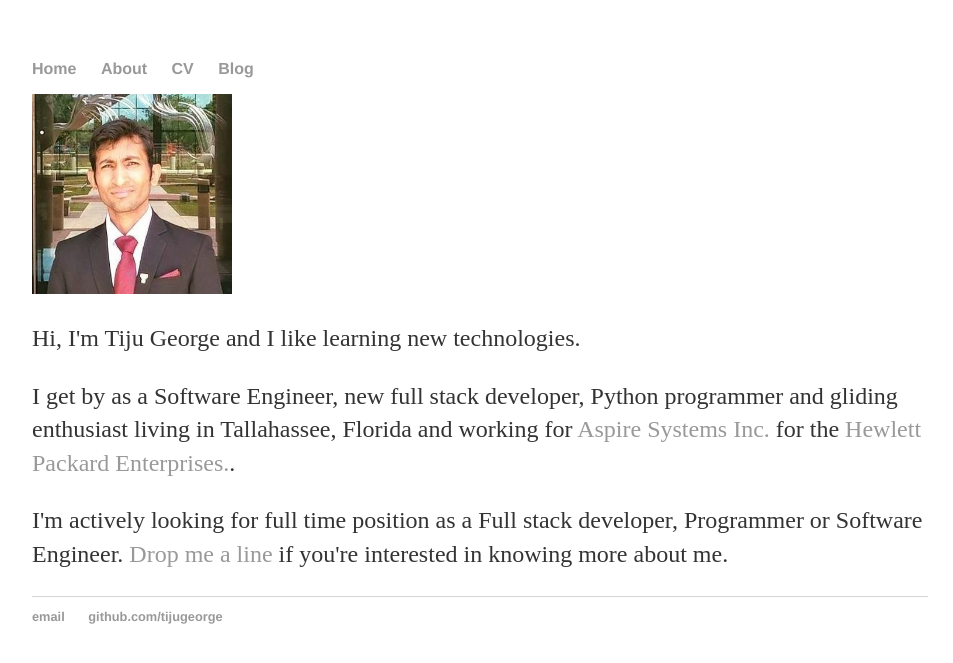
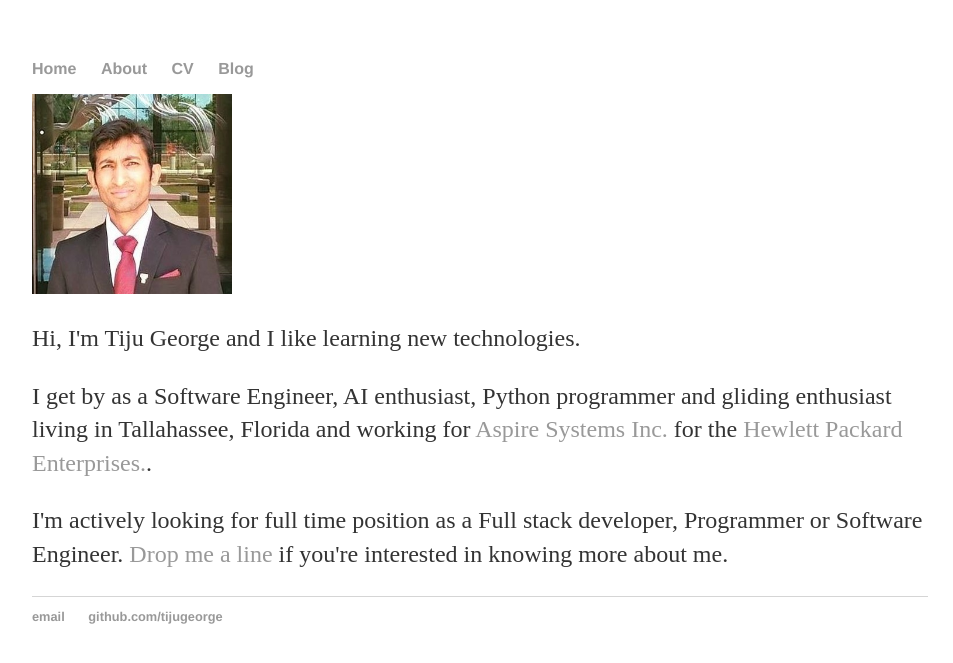
Before and after one commit to tijugeorge/tijugeorge.github.io, a Jekyll site: the page index.html, which Jekyll copies as it is, in a window 1280 px wide. Shown: the top 663 px of the page, without its empty margins (160-1113 px from the left). Built offline with Jekyll 4.4.1, drawn with Linux system fonts in a browser that asks for light colours.

Commit message:
Update index.html

```diff
--- a/index.html
+++ b/index.html
@@ -21,7 +21,7 @@
 			</div>
 			<div itemscope itemtype="http://data-vocabulary.org/Person" class="col-sm-8">
 			<p class="lead">Hi, I'm <span itemprop="name">Tiju George</span> and I like learning new technologies.</p>
-			<p>I get by as a <span itemprop="title">Software Engineer</span>, <span itemprop="title">new full stack developer</span>, <span itemprop="title">Python programmer</span> and gliding enthusiast living in <span itemprop="address" itemscope
+			<p>I get by as a <span itemprop="title">Software Engineer</span>, <span itemprop="title">AI enthusiast</span>, <span itemprop="title">Python programmer</span> and gliding enthusiast living in <span itemprop="address" itemscope
 		    itemtype="http://data-vocabulary.org/Address"> <span itemprop="locality">Tallahassee</span>, <span itemprop="region">Florida</span></span> and working for <a href="http://www.aspiresystem.com/">Aspire Systems Inc.</a> for <span itemprop="affiliation">the <a href="https://www.hpe.com/us/en/home.html">Hewlett Packard Enterprises.</a></span>.</p>
 
 			<p>I'm actively looking for full time position as a <span itemprop="title">Full stack developer, Programmer or Software Engineer</span>. <a href="mailto:tiju.m.george@gmail.com">Drop me a line</a> if you're interested in knowing more about me.</p>
```
